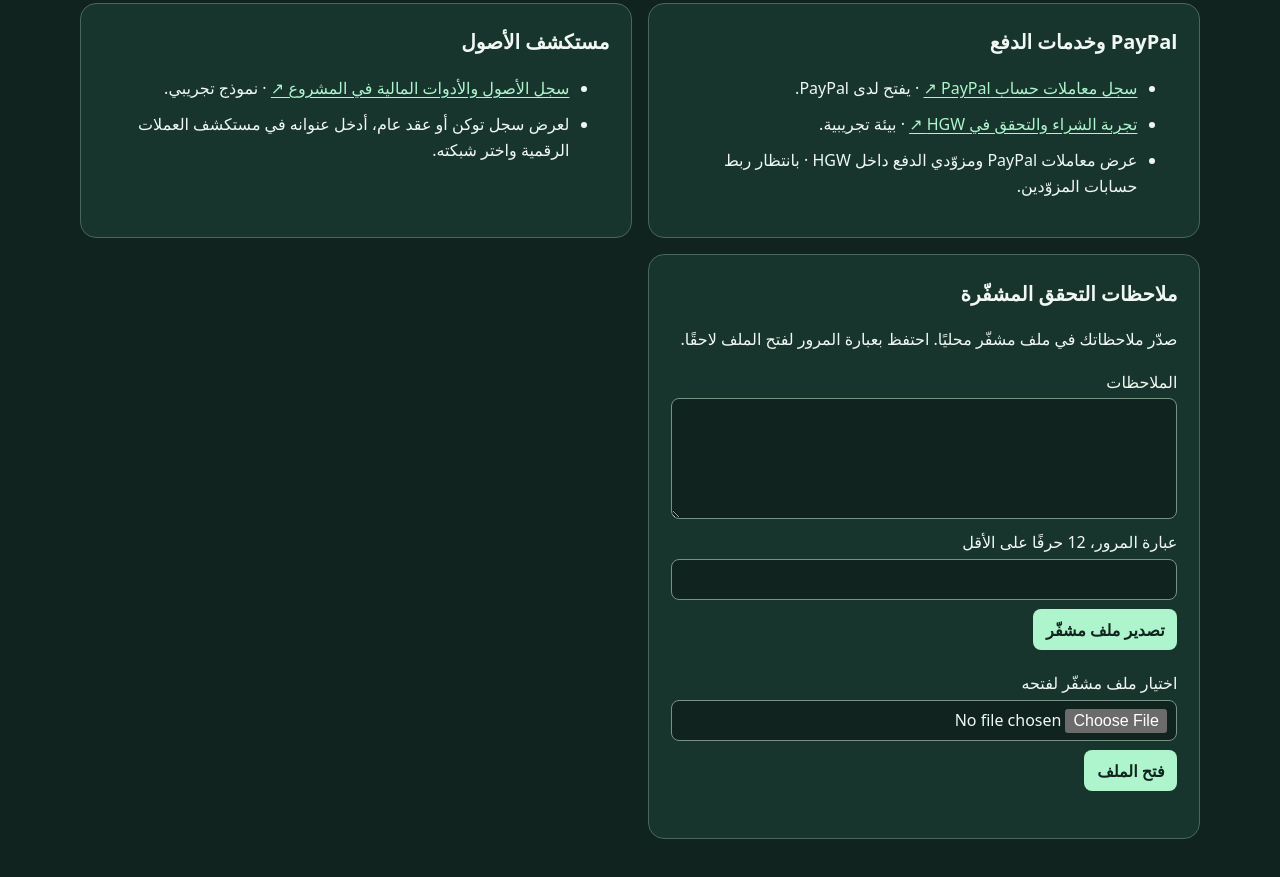
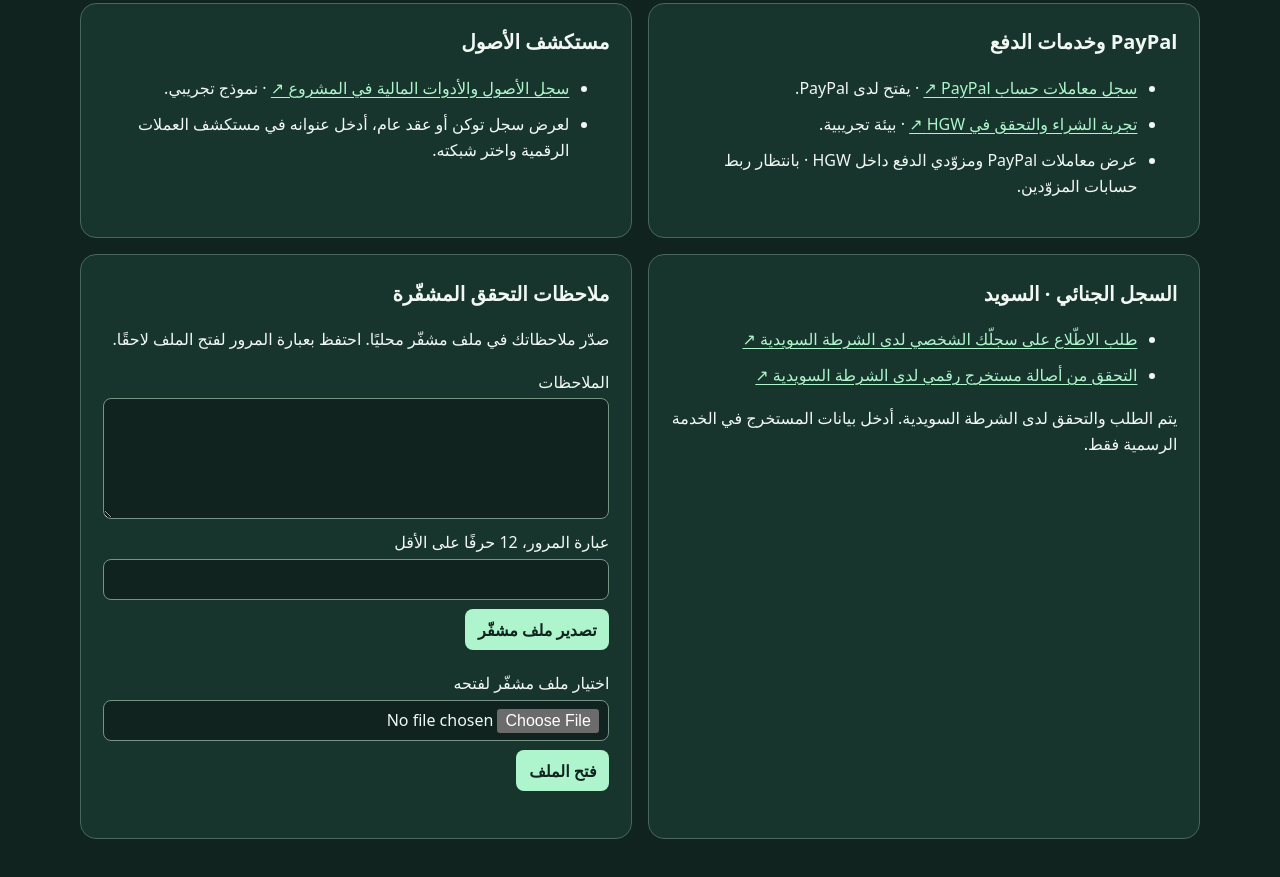
Before and after one commit to HGW-Online/Eco-smart-mall, a plain HTML site: page site/workbench.html in a window 1280 px wide. Shown: the part 1019-1896 px from the top of the page. Drawn offline with Linux system fonts and the light colour scheme.

Commit message:
Add Swedish criminal record request and verification links

```diff
--- a/site/workbench.html
+++ b/site/workbench.html
@@ -69,6 +69,14 @@
 </ul>
 </section>
 <section>
+<h2>السجل الجنائي · السويد</h2>
+<ul>
+<li><a href="https://polisen.se/tjanster-tillstand/belastningsregistret/kontrollera-dina-uppgifter-i-belastningsregistret/" rel="noreferrer">طلب الاطّلاع على سجلّك الشخصي لدى الشرطة السويدية ↗</a></li>
+<li><a href="https://polisen.se/tjanster-tillstand/belastningsregistret/kontrolltjanst-for-digitala-registerutdrag/" rel="noreferrer">التحقق من أصالة مستخرج رقمي لدى الشرطة السويدية ↗</a></li>
+</ul>
+<p>يتم الطلب والتحقق لدى الشرطة السويدية. أدخل بيانات المستخرج في الخدمة الرسمية فقط.</p>
+</section>
+<section>
 <h2>ملاحظات التحقق المشفّرة</h2>
 <p>صدّر ملاحظاتك في ملف مشفّر محليًا. احتفظ بعبارة المرور لفتح الملف لاحقًا.</p>
 <label for="note">الملاحظات</label>
```
